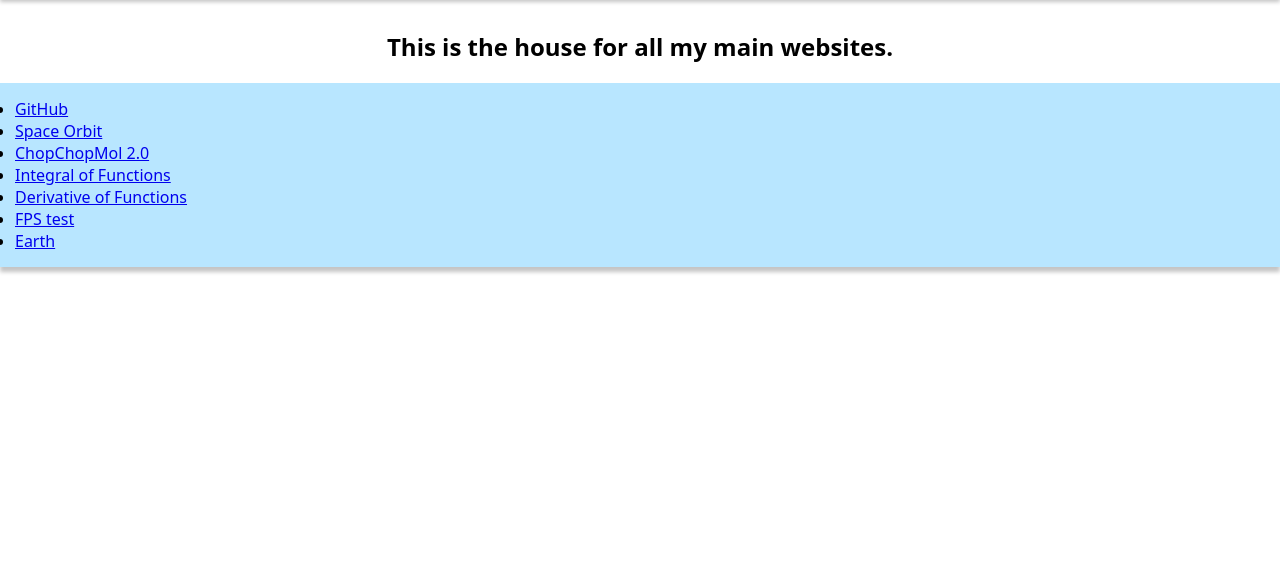
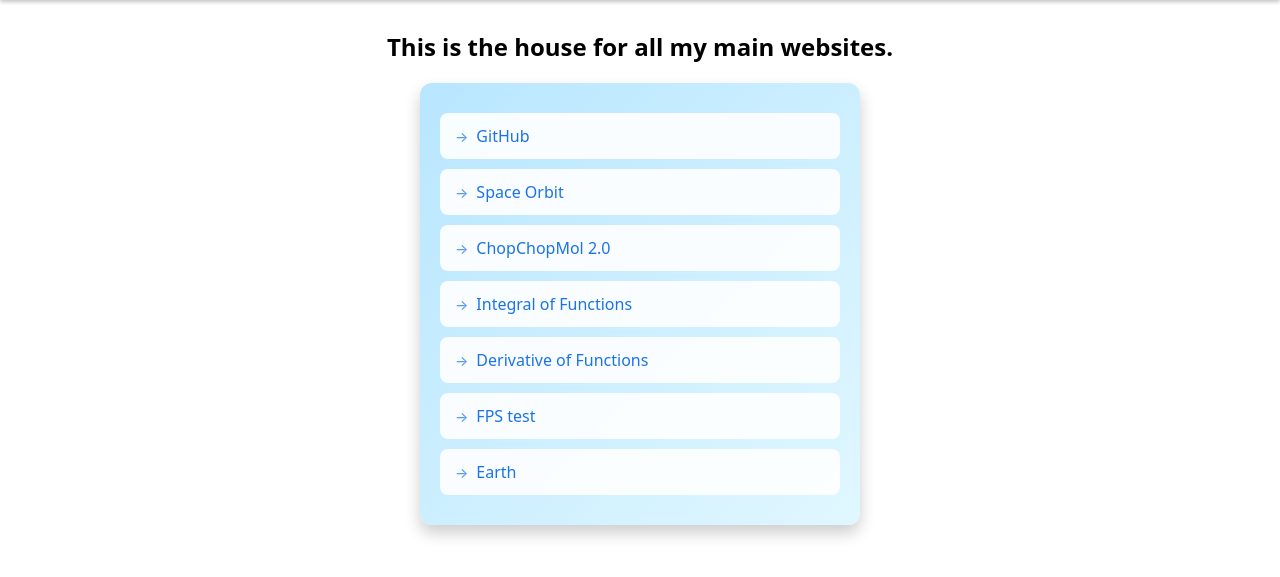
Before and after one commit to NguyenPham0608/portfolio, a plain HTML site: page index.html in a window 1280 px wide. Shown: the part 135-712 px from the top of the page. Drawn offline with Linux system fonts and the light colour scheme.

Commit message:
Good list style

```diff
--- a/index.html
+++ b/index.html
@@ -14,7 +14,7 @@
 		Hello, I'm
 		Nguyen 👋</h1>
 	<h2 style="text-align: center;">This is the house for all my main websites.</h2>
-	<ul style="background-color: rgb(184, 230, 255); padding: 15px; box-shadow: 0 5px 4px rgba(0, 0, 0, 0.233);">
+	<ul class="fancy-list">
 		<li><a href="https://github.com/NguyenPham0608">GitHub</a></li>
 		<li><a href="https://nguyenpham0608.github.io/Space-Orbit/">Space Orbit</a></li>
 		<li><a href="https://chop-choptech.github.io/ChopChopMol-2.0/">ChopChopMol 2.0</a></li>
--- a/style.css
+++ b/style.css
@@ -7,3 +7,63 @@
     margin: 0;
     padding: 0;
 }
+
+.fancy-list {
+    background: linear-gradient(135deg, #b8e6ff 0%, #e0f7ff 100%);
+    padding: 20px;
+    border-radius: 12px;
+    box-shadow: 0 8px 16px rgba(0, 0, 0, 0.2);
+    max-width: 400px;
+    margin: 20px auto;
+    font-family: 'Arial', sans-serif;
+    list-style: none;
+}
+
+.fancy-list li {
+    margin: 10px 0;
+    transform: translateX(0);
+    transition: transform 0.3s ease, box-shadow 0.3s ease;
+}
+
+.fancy-list li:hover {
+    transform: translateX(10px);
+    box-shadow: 0 4px 8px rgba(0, 0, 0, 0.15);
+}
+
+.fancy-list li a {
+    display: block;
+    padding: 12px 15px;
+    background: rgba(255, 255, 255, 0.9);
+    border-radius: 8px;
+    text-decoration: none;
+    color: #1a73e8;
+    font-weight: 500;
+    font-size: 16px;
+    transition: background 0.3s ease, color 0.3s ease, transform 0.3s ease;
+}
+
+.fancy-list li a:hover {
+    background: #1a73e8;
+    color: white;
+    transform: scale(1.02);
+    box-shadow: -7px 5px 8px rgba(0, 0, 0, 0.46);
+}
+
+.fancy-list li a::before {
+    content: '→';
+    margin-right: 8px;
+    font-size: 14px;
+    opacity: 0.7;
+}
+
+@media (max-width: 600px) {
+    .fancy-list {
+        padding: 15px;
+        max-width: 90%;
+    }
+
+    .fancy-list li a {
+        font-size: 14px;
+        padding: 10px 12px;
+    }
+}
```
